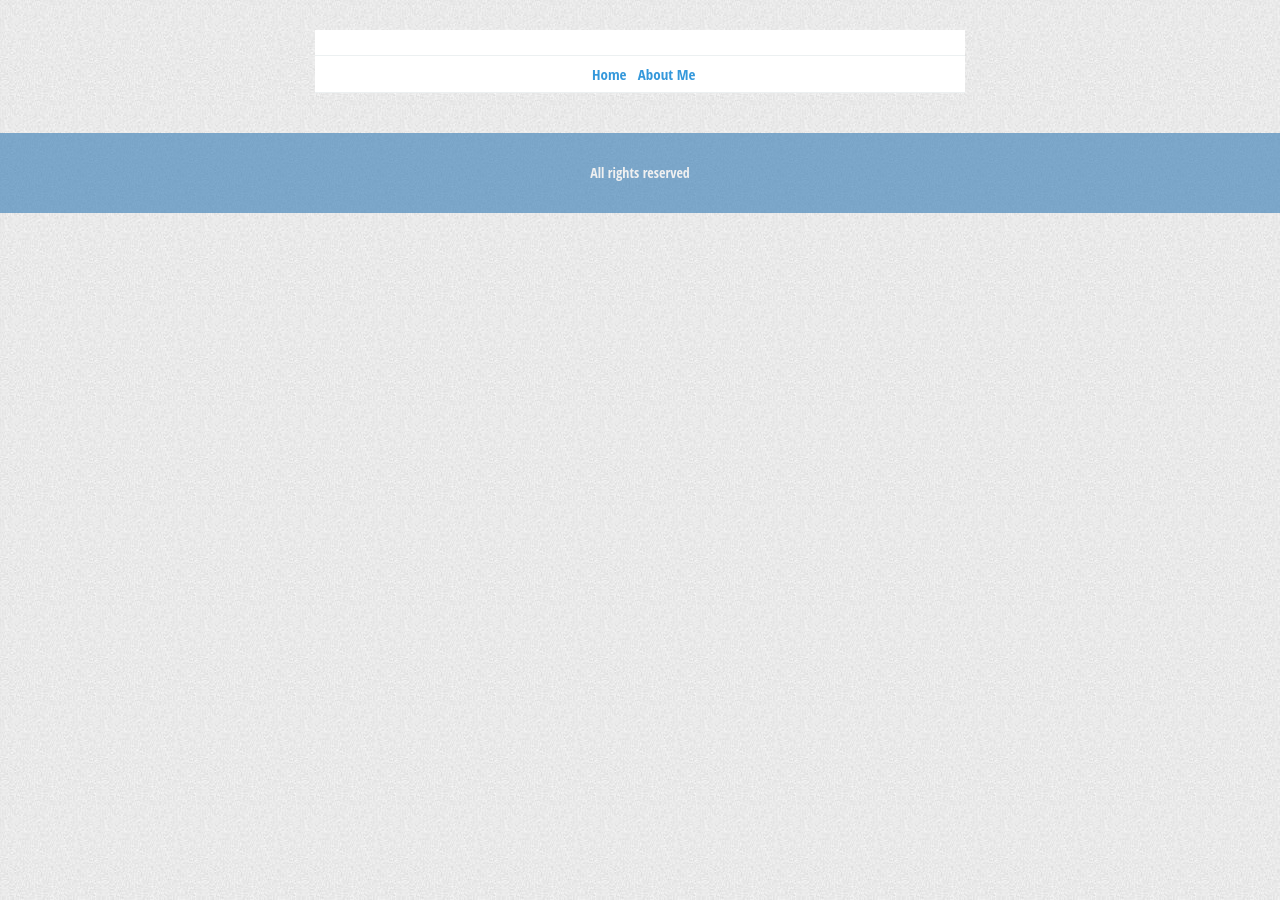
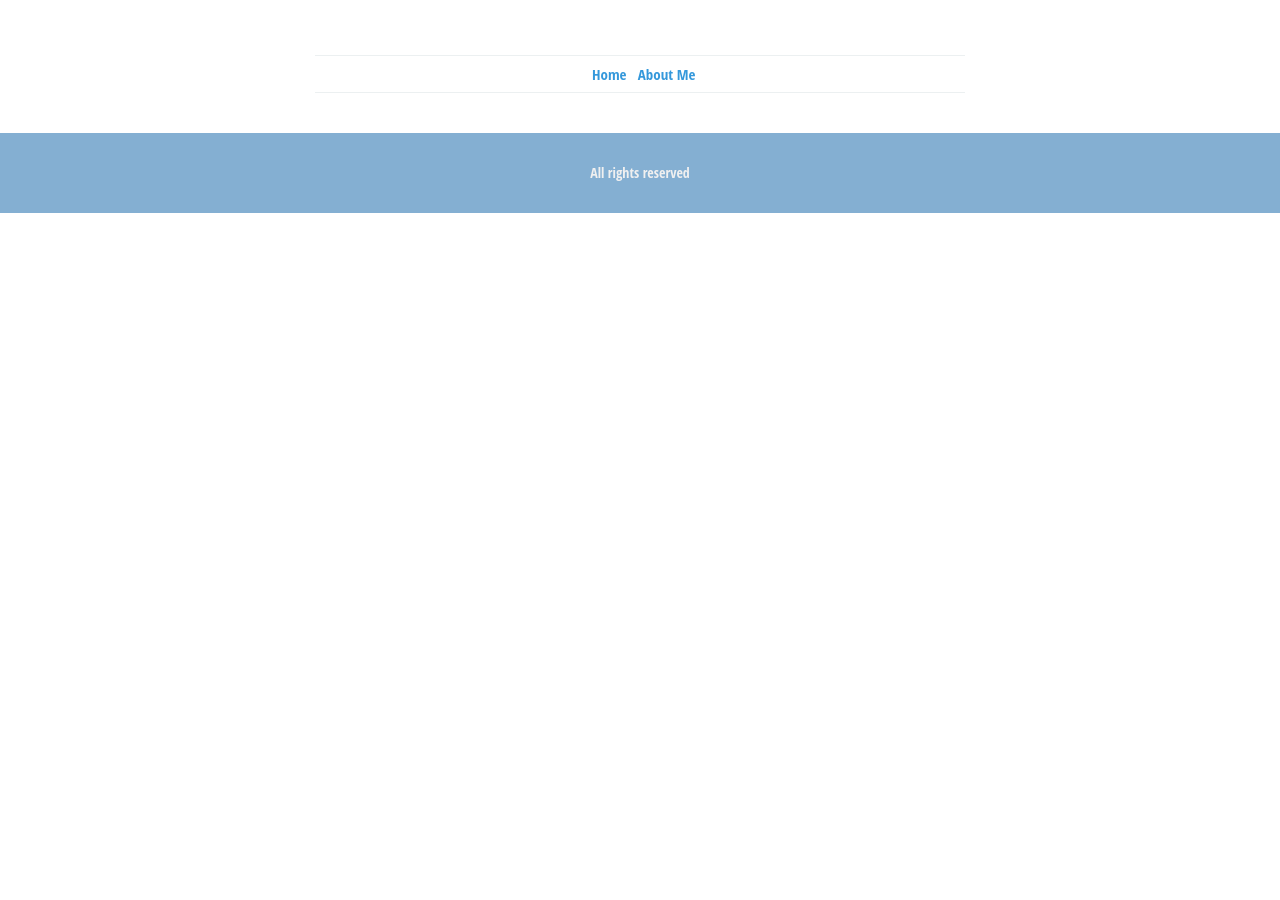
Before and after one commit to gofordream/gofordream.github.io, a Jekyll site: the page built from about.html, in a window 1280 px wide. Built offline with Jekyll 4.4.1, drawn with Linux system fonts in a browser that asks for light colours.

Commit message:
delete aboutme stylesheet

```diff
--- a/_layouts/author_layout.html
+++ b/_layouts/author_layout.html
@@ -2,7 +2,6 @@
 <!DOCTYPE html>
 <html>
 
-  <link rel="stylesheet" href="{{ "/assets/css/icard_resume.css" | prepend: site.baseurl }}">
   {% include head.html %}
   <body>
 
```
